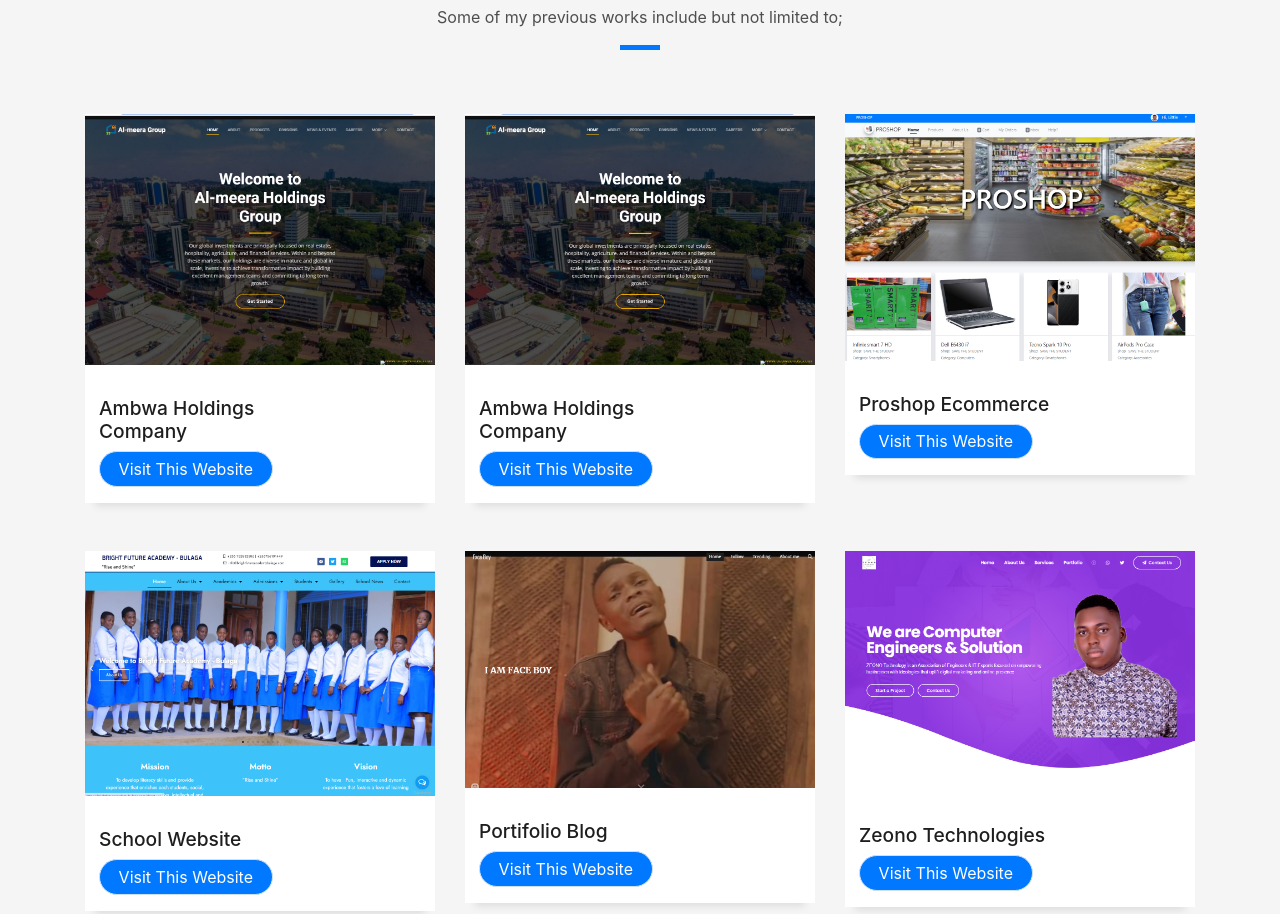
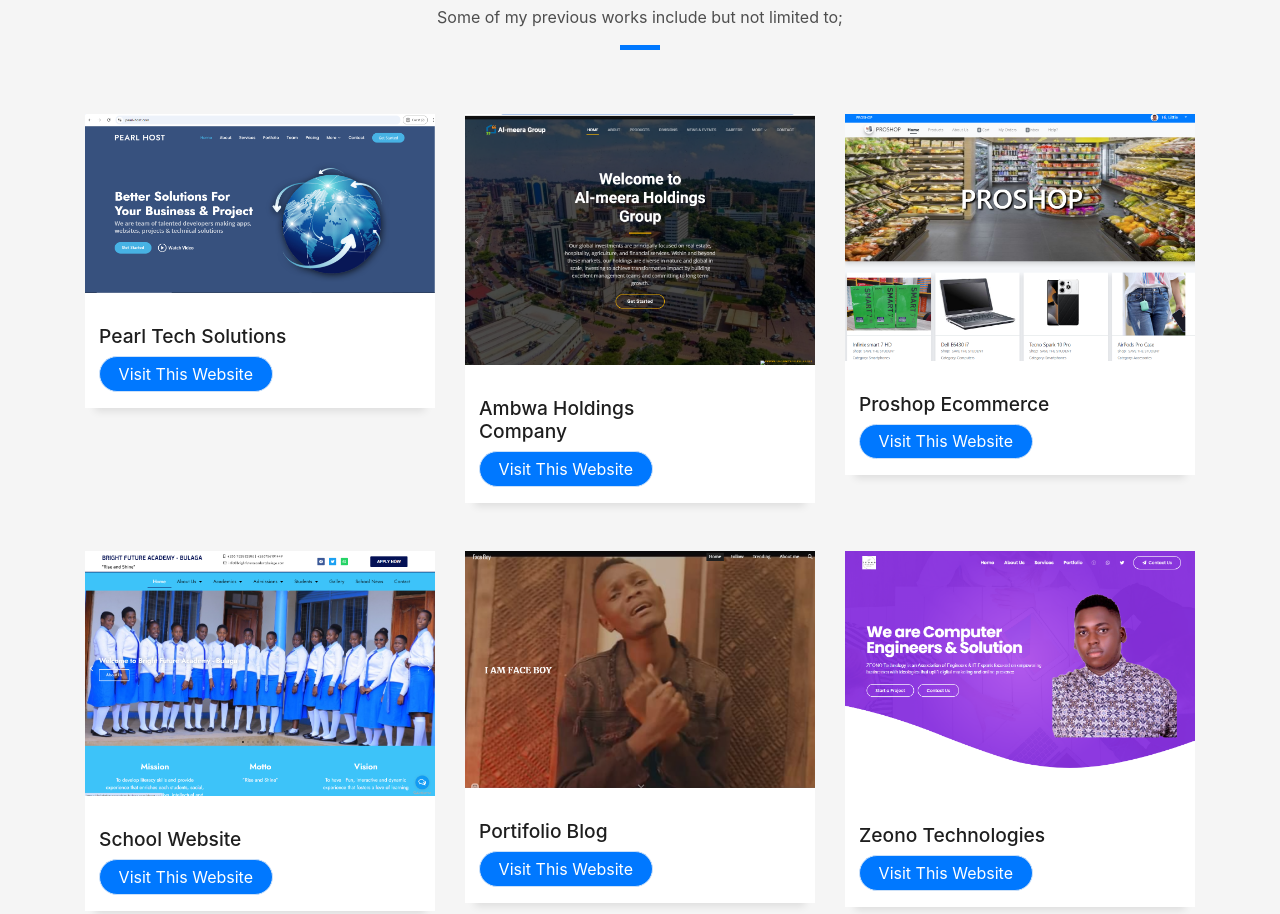
Before and after one commit to Peter148/portfolio, a plain HTML site: page index.html in a window 1280 px wide. Shown: the part 3730-4644 px from the top of the page. Drawn offline with Linux system fonts and the light colour scheme; files whose address does not match are found by name.

Commit message:
index.html

```diff
--- a/index.html
+++ b/index.html
@@ -381,13 +381,13 @@
         <div class="col-md-4">
           <div class="work-box">
               <div class="work-img">
-                <img src="img/work1.png" alt="" class="img-fluid">
+                <img src="img/pearl.png" alt="" class="img-fluid">
               </div>
               <div class="work-content">
                 <div class="row">
                   <div class="col-sm-9">
-                    <h2 class="w-title">Ambwa Holdings Company</h2>
-                    <div class="w-more"><a href="https://ambwaholdings.org" target="_blank">
+                    <h2 class="w-title">Pearl Tech Solutions</h2>
+                    <div class="w-more"><a href="https://pearl-host.com" target="_blank">
                       <button class="button button-a button-small button-rouded">&nbsp; Visit This Website &nbsp;</button></a>
                     </div>
                   </div>
```
